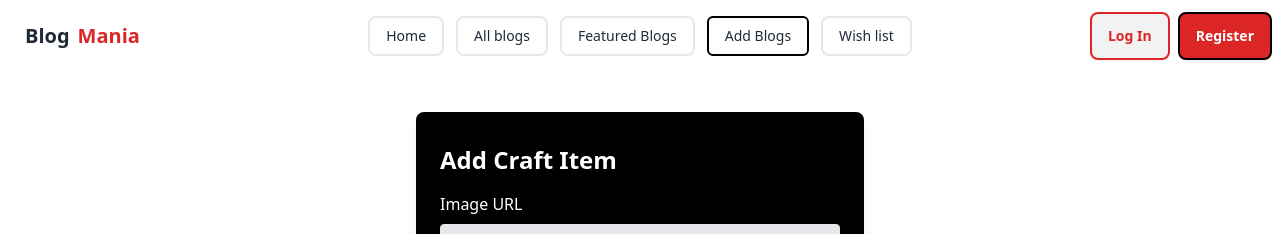
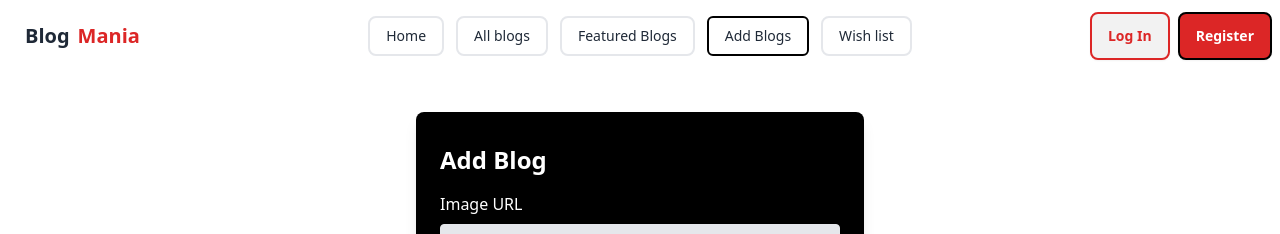
Before and after one commit to ziamnoun/Blog-Mania, a React (Vite) app: page /AddBlog in a window 1280 px wide. Shown: the top 234 px of the page. Built offline with nearby package versions, Linux system fonts and the light colour scheme; no server answers.

Commit message:
Blog data added

```diff
--- a/src/AddBlog/AddBlog.jsx
+++ b/src/AddBlog/AddBlog.jsx
@@ -39,6 +39,9 @@ const AddBlog = () => {
                   console.log(data);
                   if (data.insertedId) {
                       toast.success("Successfully Added!");
+                      setTimeout(() => {
+                        window.location.reload();
+                    }, 2000);
                   }
 
               });
@@ -54,7 +57,7 @@ const AddBlog = () => {
     return (
         <div className="min-h-screen flex items-center justify-center mt-10">
       <div className="max-w-md w-full px-6 py-8 bg-black text-white rounded-lg shadow-lg">
-        <h2 className="text-2xl font-semibold  mb-4">Add Craft Item</h2>
+        <h2 className="text-2xl font-semibold  mb-4">Add Blog</h2>
         <form onSubmit={handleSubmit}>
           <div className="mb-4">
             <label htmlFor="image" className="block  mb-2">Image URL</label>
@@ -76,6 +79,9 @@ const AddBlog = () => {
             <option value="Technology">Technology</option>
             <option value="Travel">Travel</option>
             <option value="Food">Food</option>
+            <option value="Programming">Programming</option>
+            <option value="Nature">Nature</option>
+            <option value="Health">Health</option>
 
           </select>
         </div>
```
